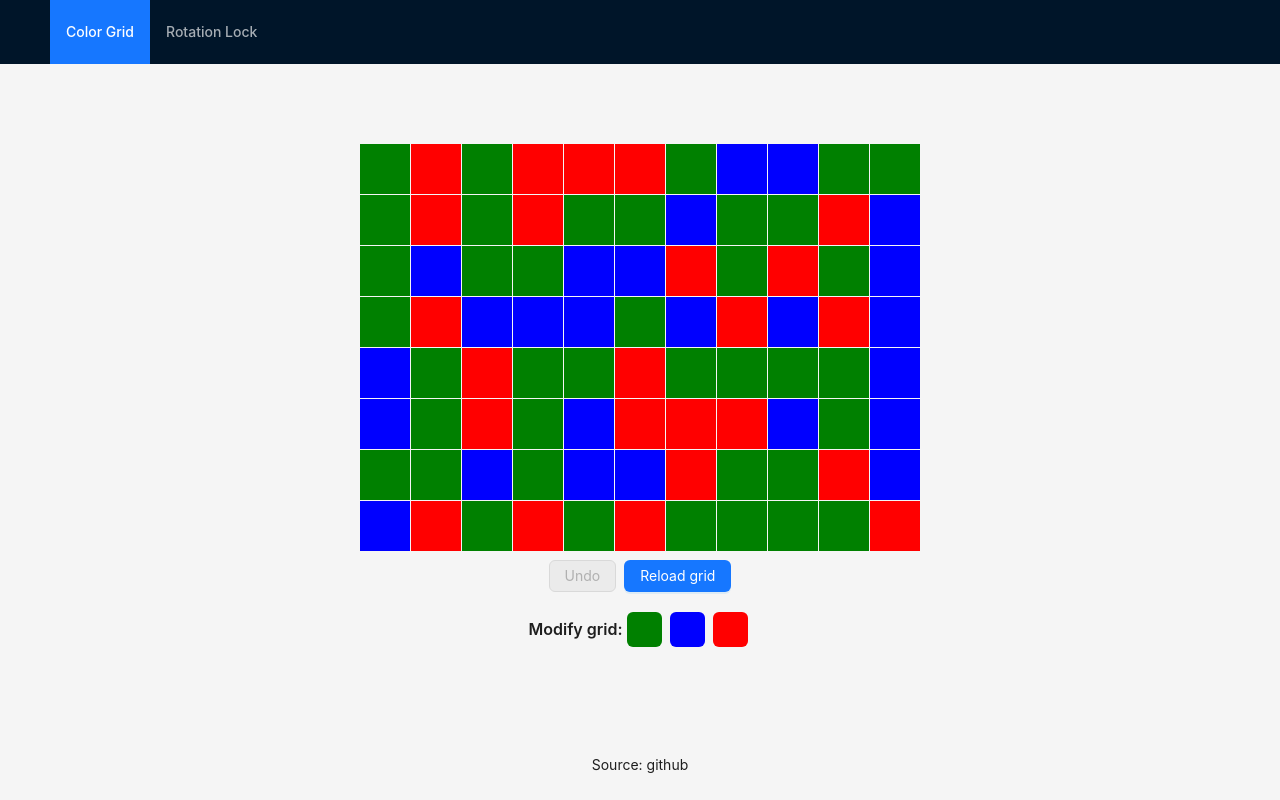
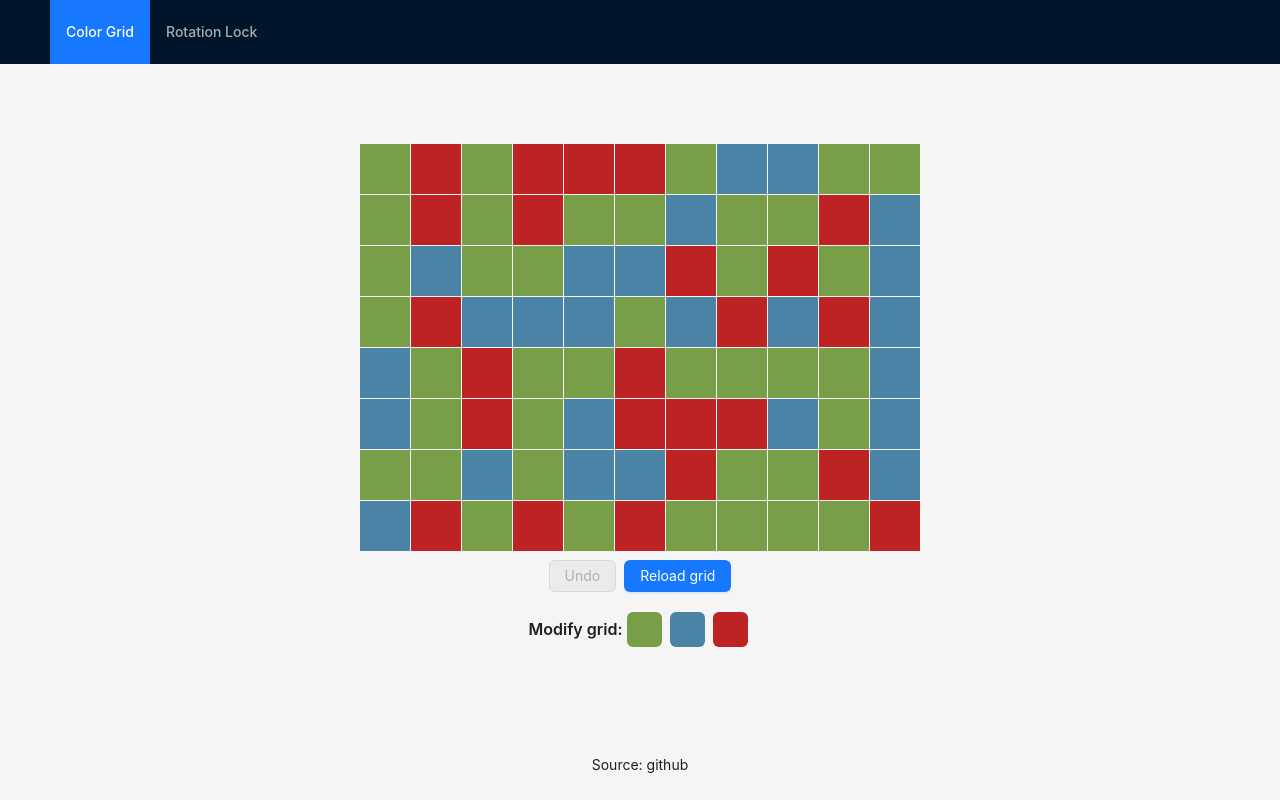
Before and after one commit to kylebeede/minigames, a React (Vite) app: page / in a window 1280 px wide. Built offline with nearby package versions, Linux system fonts and the light colour scheme.

Commit message:
Update grid colors

```diff
--- a/src/components/color-grid/ColorGridMinigame.jsx
+++ b/src/components/color-grid/ColorGridMinigame.jsx
@@ -148,7 +148,11 @@ function ColorGridMinigame() {
 function GridCell(props) {
   return (
     <div
-      style={{ backgroundColor: props.color, width: "50px", height: "50px" }}
+      style={{
+        backgroundColor: getHexColor(props.color),
+        width: "50px",
+        height: "50px",
+      }}
       onClick={() => props.onClick(props.i, props.j)}
     />
   );
@@ -158,7 +162,7 @@ function GridColorControl(props) {
   return (
     <div
       style={{
-        backgroundColor: props.color,
+        backgroundColor: getHexColor(props.color),
         margin: "4px",
         width: "35px",
         height: "35px",
@@ -260,4 +264,11 @@ function getRandomColor() {
   return "blue";
 }
 
+function getHexColor(colorString) {
+  if (colorString === "red") return "#BD2322";
+  if (colorString === "green") return "#789E48";
+  if (colorString === "blue") return "#4A83A5";
+  return "transparent";
+}
+
 export default ColorGridMinigame;
```
